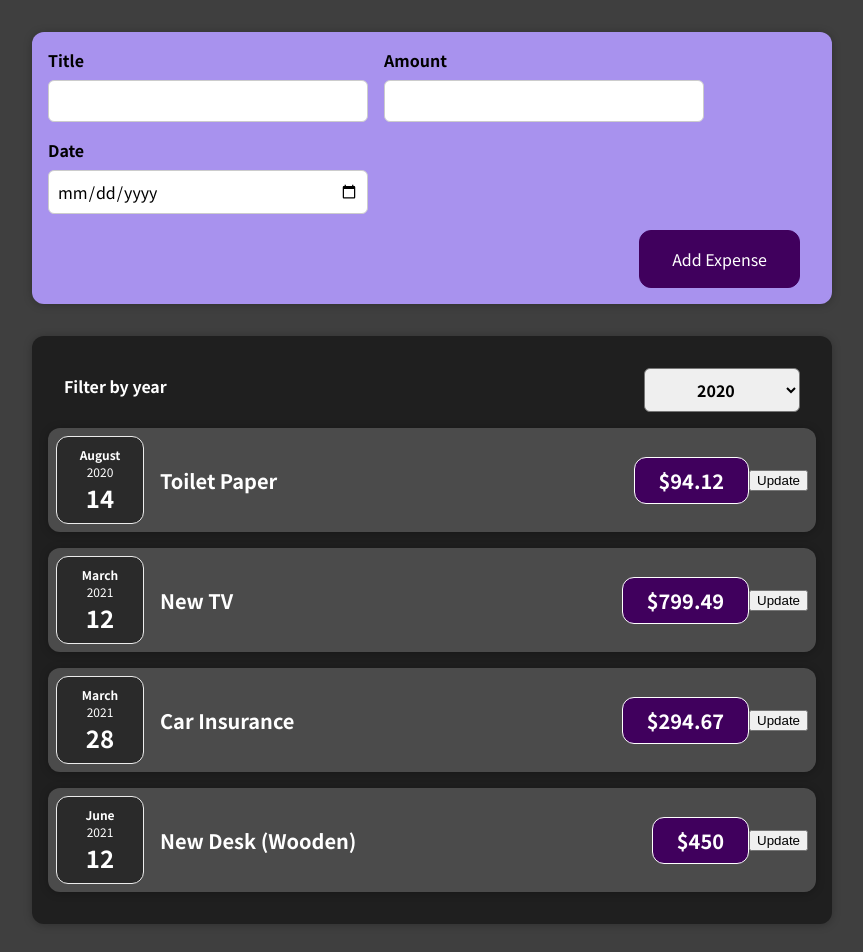
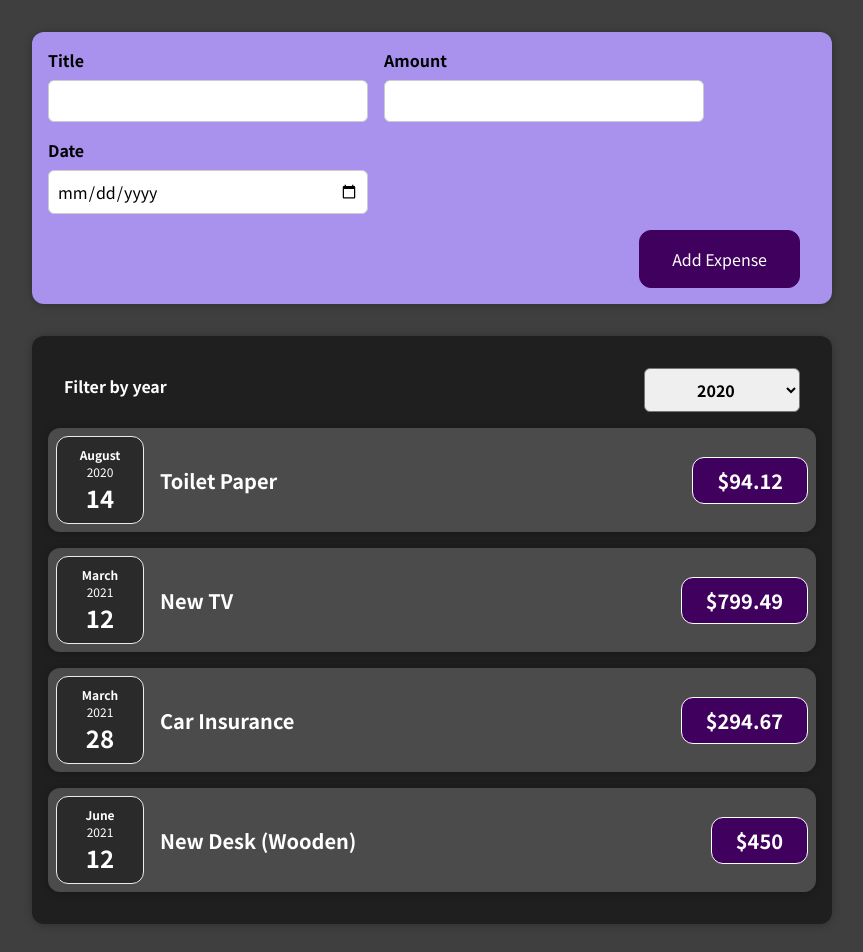
Before and after one commit to Meenal-Poladia/expense-tracker, a React (Create React App) app: page / in a window 1280 px wide. Shown: the top 952 px of the page, without its empty margins (208-1071 px from the left). Built offline with nearby package versions, Linux system fonts and the light colour scheme.

Commit message:
Added list rendering statefulness

```diff
--- a/src/App.js
+++ b/src/App.js
@@ -1,8 +1,8 @@
 import Expenses from "./components/Expenses/Expenses";
 import NewExpense from "./components/NewExpense/NewExpense";
+import {useState} from "react";
 
-function App() {
-    const expenses = [
+const dummyExpenses = [
     {
         id: 'e1',
         title: 'Toilet Paper',
@@ -23,9 +23,13 @@ function App() {
         date: new Date(2021, 5, 12),
     },
 ];
+
+function App() {
+    const [expenses, setExpenses]= useState(dummyExpenses);
     const addExpenseHandler = expense => {
-        console.log(`In Apps j.s`);
-        console.log(expense)
+        setExpenses(prevExpense => {
+            return [expense, ...prevExpense];
+        })
     }
     return (
         <div>
--- a/src/components/Expenses/ExpenseItem.js
+++ b/src/components/Expenses/ExpenseItem.js
@@ -5,24 +5,17 @@ import {useState} from "react";
 
 function ExpenseItem(props) {
 
-    let [title, setTitle] = useState(props.title);
-    const clickHandler = () => {
-        setTitle("Updated");
-        console.log(title);
-    }
-
     return (
         <Card className="expense-item">
             <ExpenseDate date={props.date}/>
             <div className="expense-item__description">
                 <h2>
-                    {title}
+                    {props.title}
                 </h2>
             </div>
             <div className="expense-item__price">
                 ${props.amount}
             </div>
-            <button onClick={clickHandler}> Update </button>
         </Card>
     );
 }
--- a/src/components/Expenses/Expenses.js
+++ b/src/components/Expenses/Expenses.js
@@ -5,7 +5,6 @@ import ExpensesFilter from "./ExpenseFilter";
 import {useState} from "react";
 
 function Expenses(props) {
-   const items = props.items;
    const [selectedYear, setSelectedYear] = useState("2020");
 
    const selectChangeHandler = (selectedYear) => {
@@ -16,23 +15,14 @@ function Expenses(props) {
     return (
         <div>
             <Card className="expenses">
-                <ExpensesFilter selectedYear={selectedYear} onSelectedChange ={selectChangeHandler}/>
-                <ExpenseItem title={items[0].title}
-                             amount={items[0].amount}
-                             date={items[0].date}>
-                </ExpenseItem>
-                <ExpenseItem title={items[1].title}
-                             amount={items[1].amount}
-                             date={items[1].date}>
-                </ExpenseItem>
-                <ExpenseItem title={items[2].title}
-                             amount={items[2].amount}
-                             date={items[2].date}>
-                </ExpenseItem>
-                <ExpenseItem title={items[3].title}
-                             amount={items[3].amount}
-                             date={items[3].date}>
-                </ExpenseItem>
+                <ExpensesFilter selectedYear={selectedYear} onSelectedChange = {selectChangeHandler}/>
+                {props.items.map(expense => (
+                    <ExpenseItem key = {expense.id}
+                                 title = {expense.title}
+                                 amount = {expense.amount}
+                                 date = {expense.date}
+                    />
+                ))}
             </Card>
         </div>
     )
```
Lines whose indentation alone changed are shown as unchanged.
